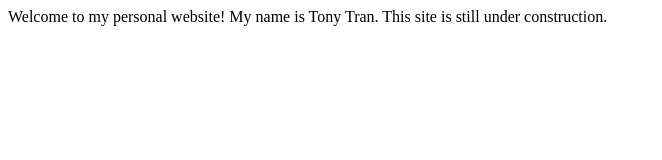
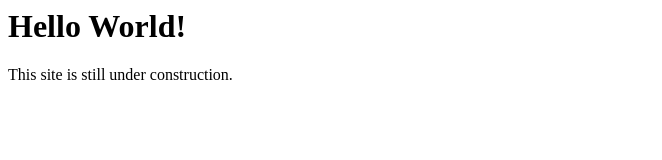
Before and after one commit to tbtran96/tbtran96.github.io, a plain HTML site: page index.html in a window 1280 px wide. Shown: the whole page, without its empty margins (0-662 px from the left). Drawn offline with Linux system fonts and the light colour scheme.

Commit message:
Hello world

```diff
--- a/index.html
+++ b/index.html
@@ -1,5 +1,6 @@
 <html>
 
-<p>Welcome to my personal website! My name is Tony Tran. This site is still under construction.</p>
+<h1>Hello World!</h1>
+<p>This site is still under construction.</p>
 
 </html>
```
